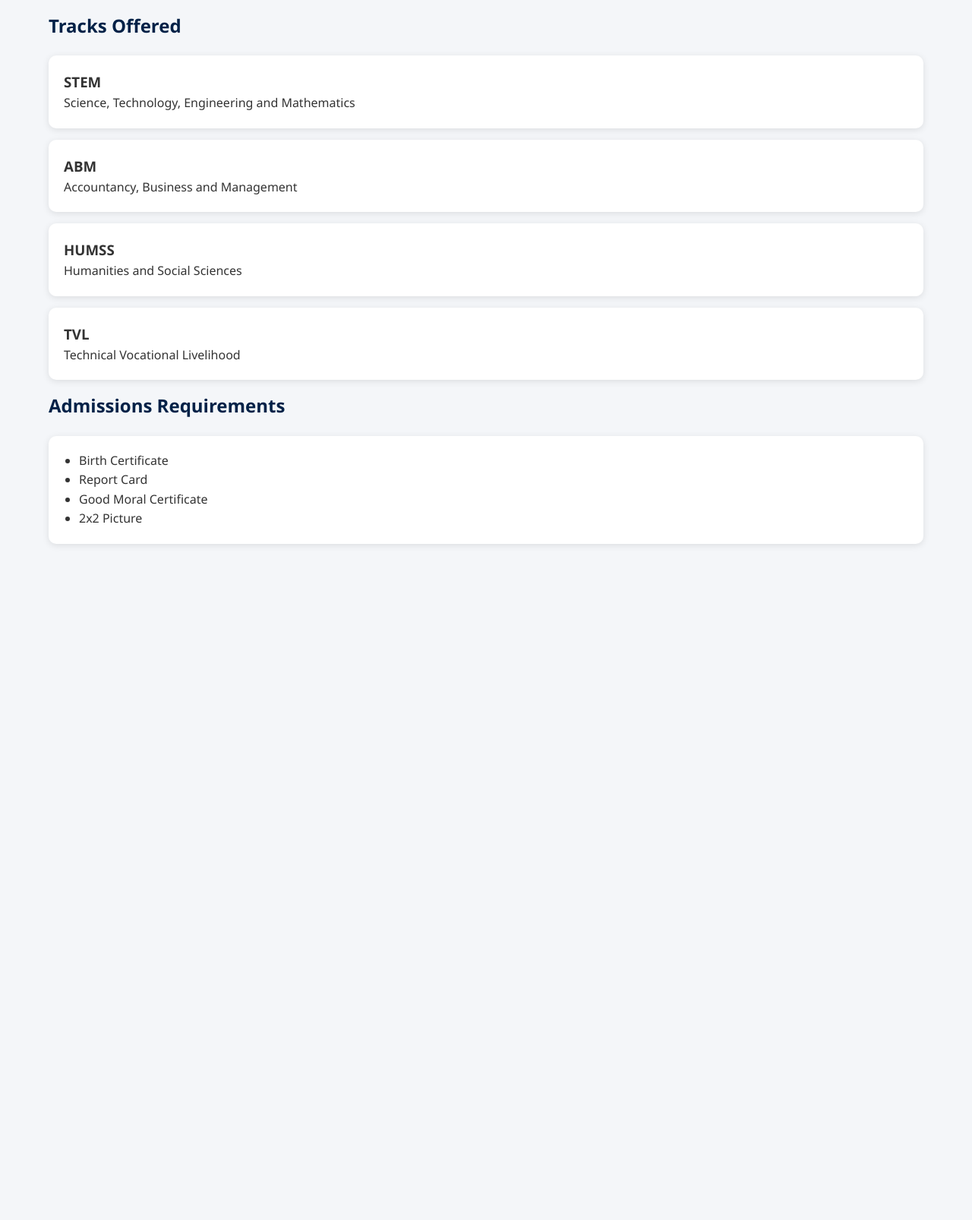
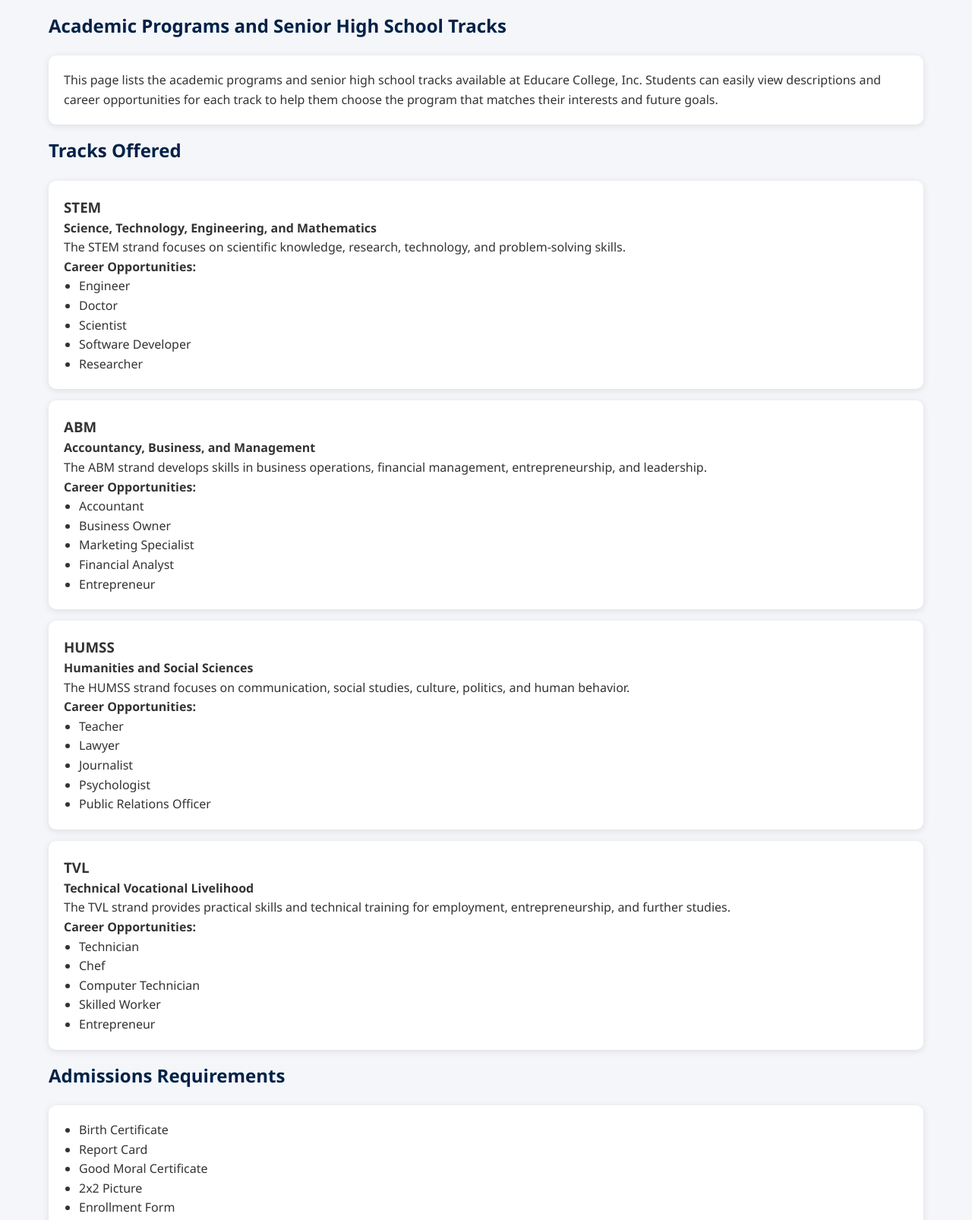
Before and after one commit to yanuxx03/eci_website, a plain HTML site: page academics.html in a window 1280 px wide. Shown: the part 120-1726 px from the top of the page at 76% size. Before the commit the page ends 911 px from the top, so only its background shows below. Drawn offline with Linux system fonts and the light colour scheme.

Commit message:
academics.html

```diff
--- a/academics.html
+++ b/academics.html
@@ -1,7 +1,7 @@
 <!DOCTYPE html>
 <html>
 <head>
-<title>Academics</title>
+<title>Academics - ECI</title>
 <link rel="stylesheet" href="style.css">
 </head>
 
@@ -10,55 +10,202 @@
 <header>
 <div class="container">
 <nav>
+
 <div class="logo">ECI</div>
 
 <ul>
 <li><a href="index.html">Home</a></li>
 <li><a href="about.html">About</a></li>
 <li><a href="academics.html">Academics</a></li>
-<li><a href="contact.html">Contact</a></li>
+<li><a href="contacts.html">Contact</a></li>
 <li><a href="inquiry.html">Inquiry</a></li>
 </ul>
+
 </nav>
 </div>
 </header>
 
+
+
 <div class="container section">
+
+
+<h2>Academic Programs and Senior High School Tracks</h2>
+
+
+<div class="card">
+
+<p>
+This page lists the academic programs and senior high school
+tracks available at Educare College, Inc. Students can easily
+view descriptions and career opportunities for each track to
+help them choose the program that matches their interests
+and future goals.
+</p>
+
+</div>
+
+
 
 <h2>Tracks Offered</h2>
 
+
+
 <div class="card">
+
 <h3>STEM</h3>
-<p>Science, Technology, Engineering and Mathematics</p>
+
+<p>
+<strong>Science, Technology, Engineering, and Mathematics</strong>
+</p>
+
+<p>
+The STEM strand focuses on scientific knowledge, research,
+technology, and problem-solving skills.
+</p>
+
+<p>
+<strong>Career Opportunities:</strong>
+</p>
+
+<ul>
+<li>Engineer</li>
+<li>Doctor</li>
+<li>Scientist</li>
+<li>Software Developer</li>
+<li>Researcher</li>
+</ul>
+
 </div>
 
+
+
+
 <div class="card">
+
 <h3>ABM</h3>
-<p>Accountancy, Business and Management</p>
+
+<p>
+<strong>Accountancy, Business, and Management</strong>
+</p>
+
+<p>
+The ABM strand develops skills in business operations,
+financial management, entrepreneurship, and leadership.
+</p>
+
+<p>
+<strong>Career Opportunities:</strong>
+</p>
+
+<ul>
+<li>Accountant</li>
+<li>Business Owner</li>
+<li>Marketing Specialist</li>
+<li>Financial Analyst</li>
+<li>Entrepreneur</li>
+</ul>
+
 </div>
 
+
+
+
 <div class="card">
+
 <h3>HUMSS</h3>
-<p>Humanities and Social Sciences</p>
+
+<p>
+<strong>Humanities and Social Sciences</strong>
+</p>
+
+<p>
+The HUMSS strand focuses on communication, social studies,
+culture, politics, and human behavior.
+</p>
+
+<p>
+<strong>Career Opportunities:</strong>
+</p>
+
+<ul>
+<li>Teacher</li>
+<li>Lawyer</li>
+<li>Journalist</li>
+<li>Psychologist</li>
+<li>Public Relations Officer</li>
+</ul>
+
 </div>
 
+
+
+
 <div class="card">
+
 <h3>TVL</h3>
-<p>Technical Vocational Livelihood</p>
+
+<p>
+<strong>Technical Vocational Livelihood</strong>
+</p>
+
+<p>
+The TVL strand provides practical skills and technical
+training for employment, entrepreneurship, and further studies.
+</p>
+
+<p>
+<strong>Career Opportunities:</strong>
+</p>
+
+<ul>
+<li>Technician</li>
+<li>Chef</li>
+<li>Computer Technician</li>
+<li>Skilled Worker</li>
+<li>Entrepreneur</li>
+</ul>
+
 </div>
+
+
+
 
 <h2>Admissions Requirements</h2>
 
+
 <div class="card">
+
 <ul>
+
 <li>Birth Certificate</li>
+
 <li>Report Card</li>
+
 <li>Good Moral Certificate</li>
+
 <li>2x2 Picture</li>
+
+<li>Enrollment Form</li>
+
 </ul>
-</div>
 
 </div>
 
+
+
+</div>
+
+
+
+<footer>
+
+<p>
+© 2026 ECI. All Rights Reserved.
+</p>
+
+</footer>
+
+
 </body>
 </html>
```
